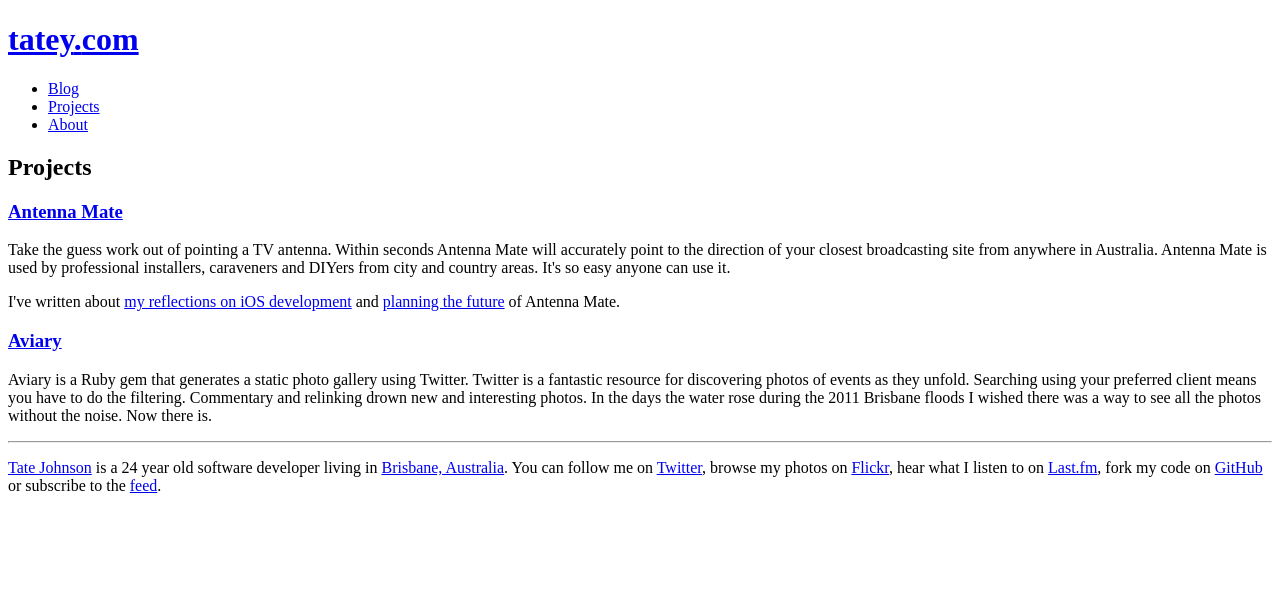
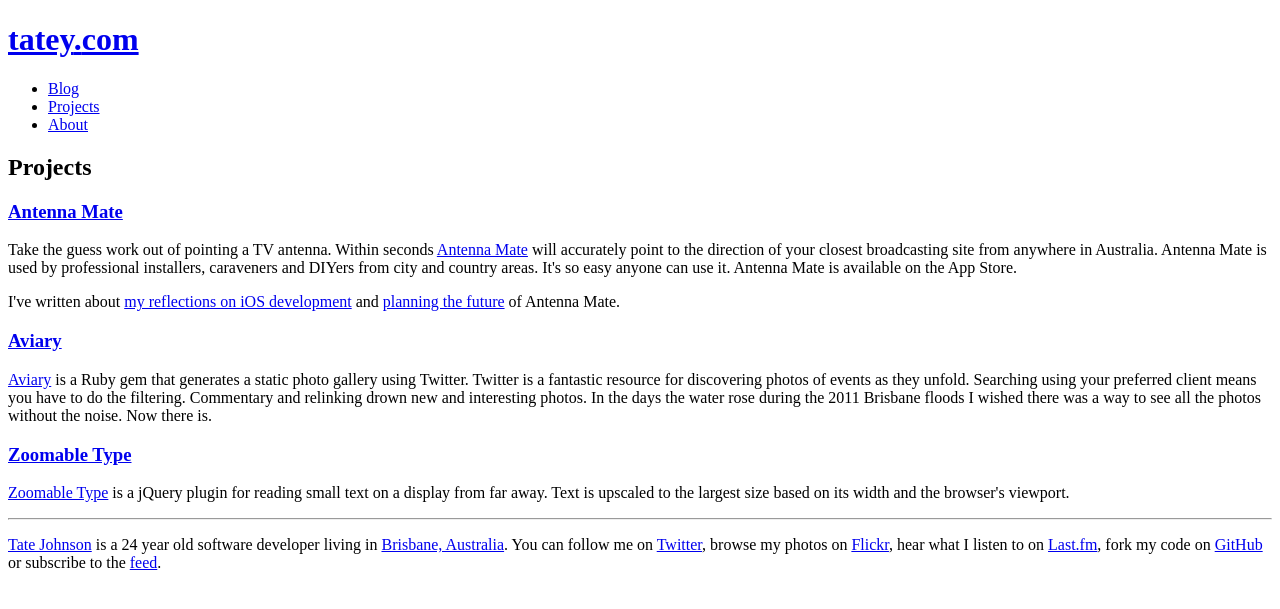
Before and after one commit to tatey/tatey.com, a Jekyll site: the page built from projects.html, in a window 1280 px wide. Shown: the top 609 px of the page. Built offline with Jekyll 4.4.1, drawn with Linux system fonts in a browser that asks for light colours; Markdown is read by kramdown in place of the engine named in the settings.

Commit message:
Added Zoomable Type to projects and fixed broken image

```diff
--- a/_posts/2010-02-26-zoomable-type-is-mac-os-x-show-in-large-type-for-jquery.markdown
+++ b/_posts/2010-02-26-zoomable-type-is-mac-os-x-show-in-large-type-for-jquery.markdown
@@ -5,6 +5,6 @@
 
 [Zoomable Type is a jQuery plugin](http://zoomabletype.tatey.com/) for reading small text on a display from far away. Text is upscaled to the largest size based on its width and the browser's viewport.
 
-![Zoomed text example](http://cloud.github.com/downloads/tatey/zoomable_type.jquery/zoomed_preview.png)
+![Zoomed text example](http://cloud.github.com/downloads/tatey/jquery-zoomabletype/zoomed_preview.png)
 
-I'm building a web application with many contact numbers. Reading a contact number off a display and typing it into a handset can be difficult when the text is small and you lose your place. Apple have already solved this problem in Mac OS X with the “Show in Large Type” functionality found in Address Book and Mail. Zoomable Type implements this as a jQuery plugin for the web. Zoomable Type is [hosted on GitHub](http://github.com/tatey/zoomable_type.jquery/) and distributed under the MIT licence. Try some examples on the [project home page](http://zoomabletype.tatey.com/).
+I'm building a web application with many contact numbers. Reading a contact number off a display and typing it into a handset can be difficult when the text is small and you lose your place. Apple have already solved this problem in Mac OS X with the “Show in Large Type” functionality found in Address Book and Mail. Zoomable Type implements this as a jQuery plugin for the web. Zoomable Type is [hosted on GitHub](http://github.com/tatey/jquery-zoomabletype/) and distributed under the MIT licence. Try some examples on the [project home page](http://zoomabletype.tatey.com/).
--- a/projects.html
+++ b/projects.html
@@ -7,11 +7,15 @@
 
 <h3><a href="http://antennamate.com">Antenna Mate</a></h3>
 
-<p>Take the guess work out of pointing a TV antenna. Within seconds Antenna Mate will accurately point to the direction of your closest broadcasting site from anywhere in Australia. Antenna Mate is used by professional installers, caraveners and DIYers from city and country areas. It's so easy anyone can use it.</p>
+<p>Take the guess work out of pointing a TV antenna. Within seconds <a href="http://antennamate.com">Antenna Mate</a> will accurately point to the direction of your closest broadcasting site from anywhere in Australia. Antenna Mate is used by professional installers, caraveners and DIYers from city and country areas. It's so easy anyone can use it. Antenna Mate is available on the App Store.</p>
 <p>I've written about <a href="{{ base.url }}/2011/01/08/reflecting-on-my-first-iphone-app-antenna-mate/">my reflections on iOS development</a> and <a href="{{ base.url }}/2011/01/09/planning-the-future-of-antenna-mate/">planning the future</a> of Antenna Mate.</p>
 
 <h3><a href="https://github.com/tatey/aviary">Aviary</a></h3>
 
-<p>Aviary is a Ruby gem that generates a static photo gallery using Twitter. Twitter is a fantastic resource for discovering photos of events as they unfold. Searching using your preferred client means you have to do the filtering. Commentary and relinking drown new and interesting photos. In the days the water rose during the 2011 Brisbane floods I wished there was a way to see all the photos without the noise. Now there is.</p>
+<p><a href="https://github.com/tatey/aviary">Aviary</a> is a Ruby gem that generates a static photo gallery using Twitter. Twitter is a fantastic resource for discovering photos of events as they unfold. Searching using your preferred client means you have to do the filtering. Commentary and relinking drown new and interesting photos. In the days the water rose during the 2011 Brisbane floods I wished there was a way to see all the photos without the noise. Now there is.</p>
+
+<h3><a href="http://zoomabletype.tatey.com/">Zoomable Type</a></h3>
+
+<p><a href="http://zoomabletype.tatey.com/">Zoomable Type</a> is a jQuery plugin for reading small text on a display from far away. Text is upscaled to the largest size based on its width and the browser's viewport.</p>
 
 {% include footer.html %}
```
